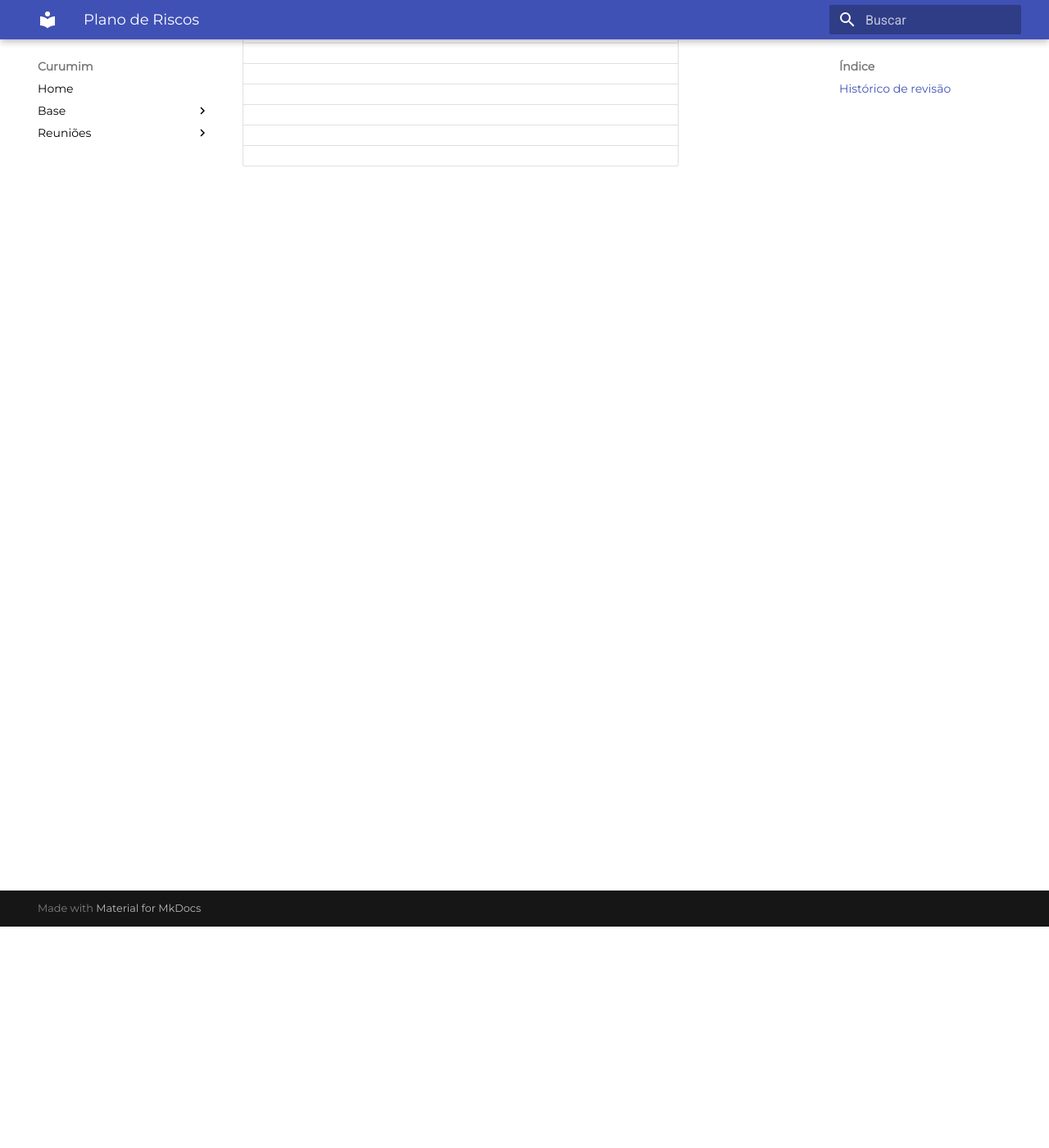
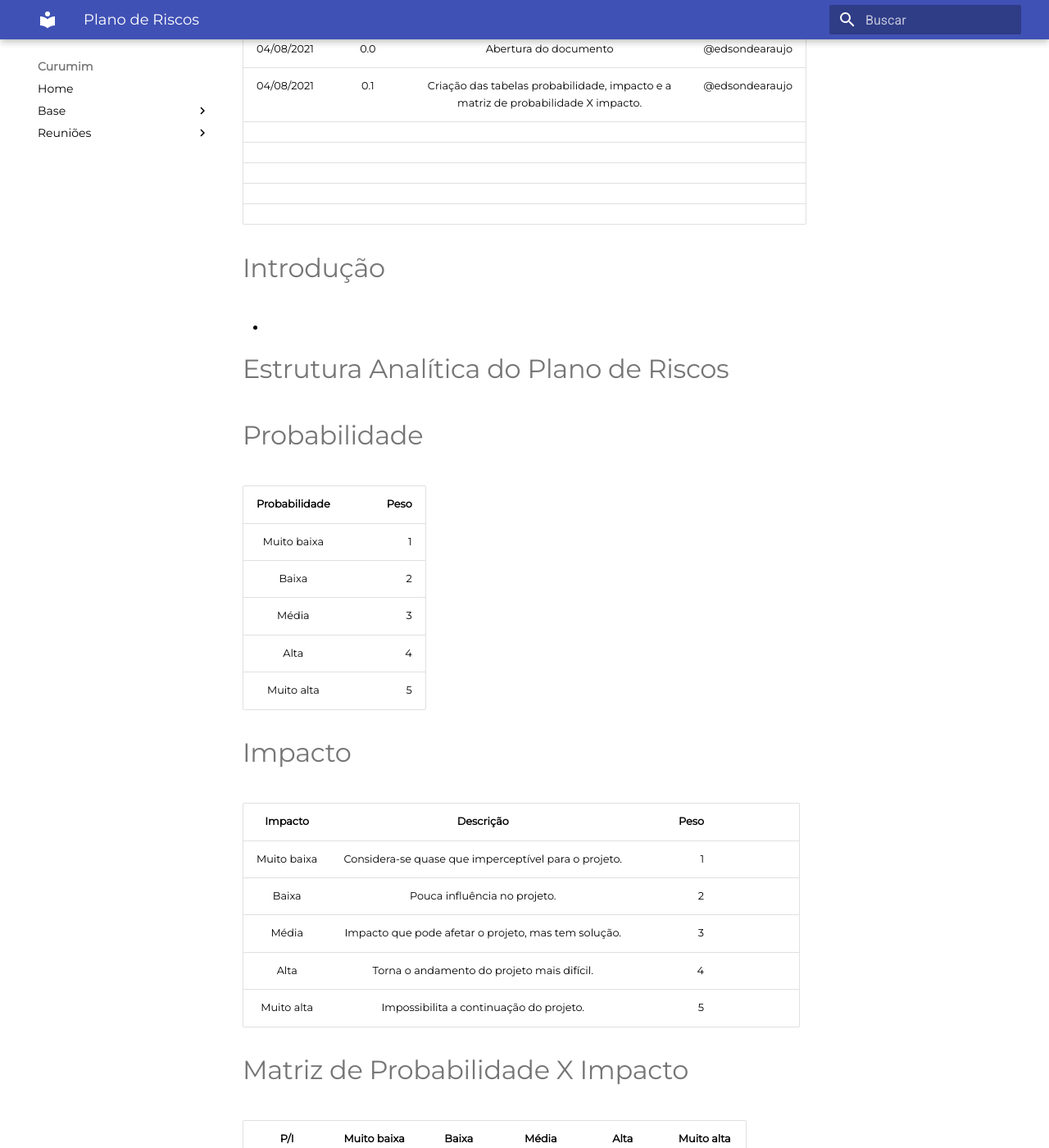
Before and after one commit to UnBArqDsw2021-1/2021.1_G6_Curumim, an MkDocs documentation site: the page built from docs/base/plano_de_riscos.md, in a window 1280 px wide and 1400 px high, scrolled down 270 px. Shown: the whole window at 82% size. Built offline with MkDocs 1.6.1 and Material for MkDocs 9.7.7, drawn with Linux system fonts in a browser that asks for light colours; some of the changed text lies outside the part shown.

Commit message:
doc(#24) Definição da probabilidade e impacto.

```diff
--- a/docs/base/plano_de_riscos.md
+++ b/docs/base/plano_de_riscos.md
@@ -1,13 +1,46 @@
 # Plano de Riscos
 
-## Histórico de revisão
+# Histórico de revisão
 
 |    Data    | Versão |                             Alteração                             |                    Autor                    |
 |:----------:|:------:|:-----------------------------------------------------------------:|:-------------------------------------------:|
 | 04/08/2021|  0.0  | Abertura do documento | @edsondearaujo |
+| 04/08/2021 | 0.1 | Criação das tabelas probabilidade, impacto e a matriz de probabilidade X impacto. | @edsondearaujo |
 |  |  |  |  |
 |  |  |  |  |
 |  |  |  |  |
 |  |  |  |  |
 |  |  |  |  |
-|  |  |  |  |
+
+# Introdução
+-
+
+# Estrutura Analítica do Plano de Riscos
+
+# Probabilidade
+|    Probabilidade    |  Peso|
+|:----------:|-------:|
+| Muito baixa | 1 |
+| Baixa | 2 |
+| Média | 3 |
+| Alta | 4 |
+| Muito alta | 5 |
+
+
+# Impacto
+|    Impacto    | Descrição |  Peso|    |
+|:----------:|:------:|-------:|------:|
+| Muito baixa | Considera-se quase que imperceptível para o projeto. | 1 |  |
+| Baixa |  Pouca influência no projeto.  | 2 |
+| Média |  Impacto que pode afetar o projeto, mas tem solução.  | 3 |
+| Alta |  Torna o andamento do projeto mais difícil.  | 4 |
+| Muito alta | Impossibilita a continuação do projeto.  | 5 |
+
+# Matriz de Probabilidade X Impacto
+|    P/I    | Muito baixa |  Baixa |  Média  |  Alta |  Muito alta    |
+|:----------:|:------:|:-------:|:------:|:-------:|:------:|
+| Muito baixa | 1 | 2 | 3 | 4 | 5 |
+| Baixa | 2 | 4 | 6 | 8 | 10 |
+| Média | 3 | 6 | 9 | 12 | 15 |
+| Alta | 4 | 8 | 12 | 16 | 20 |
+| Muito alta | 5 | 10 | 15 | 20 | 25 |
```
